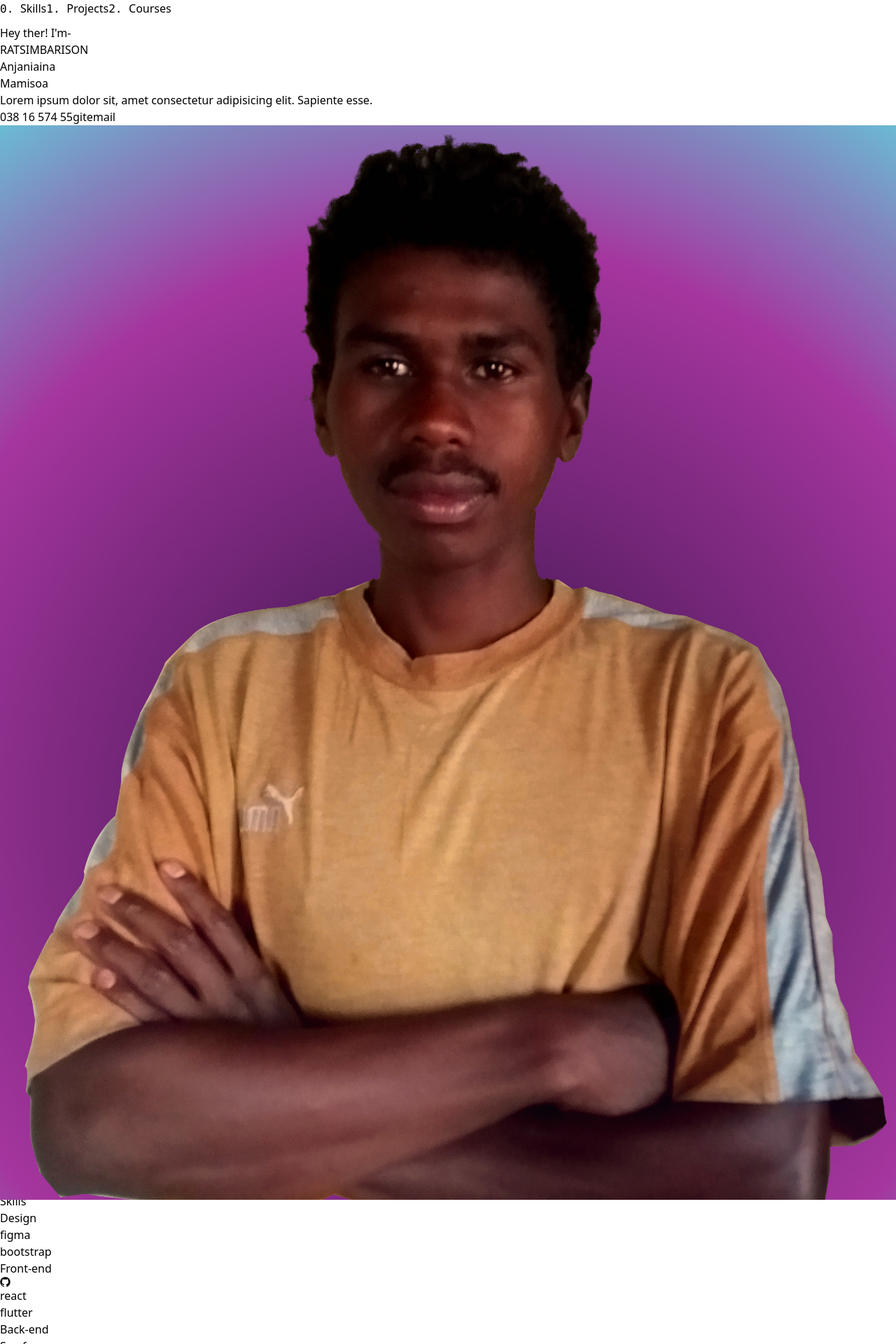
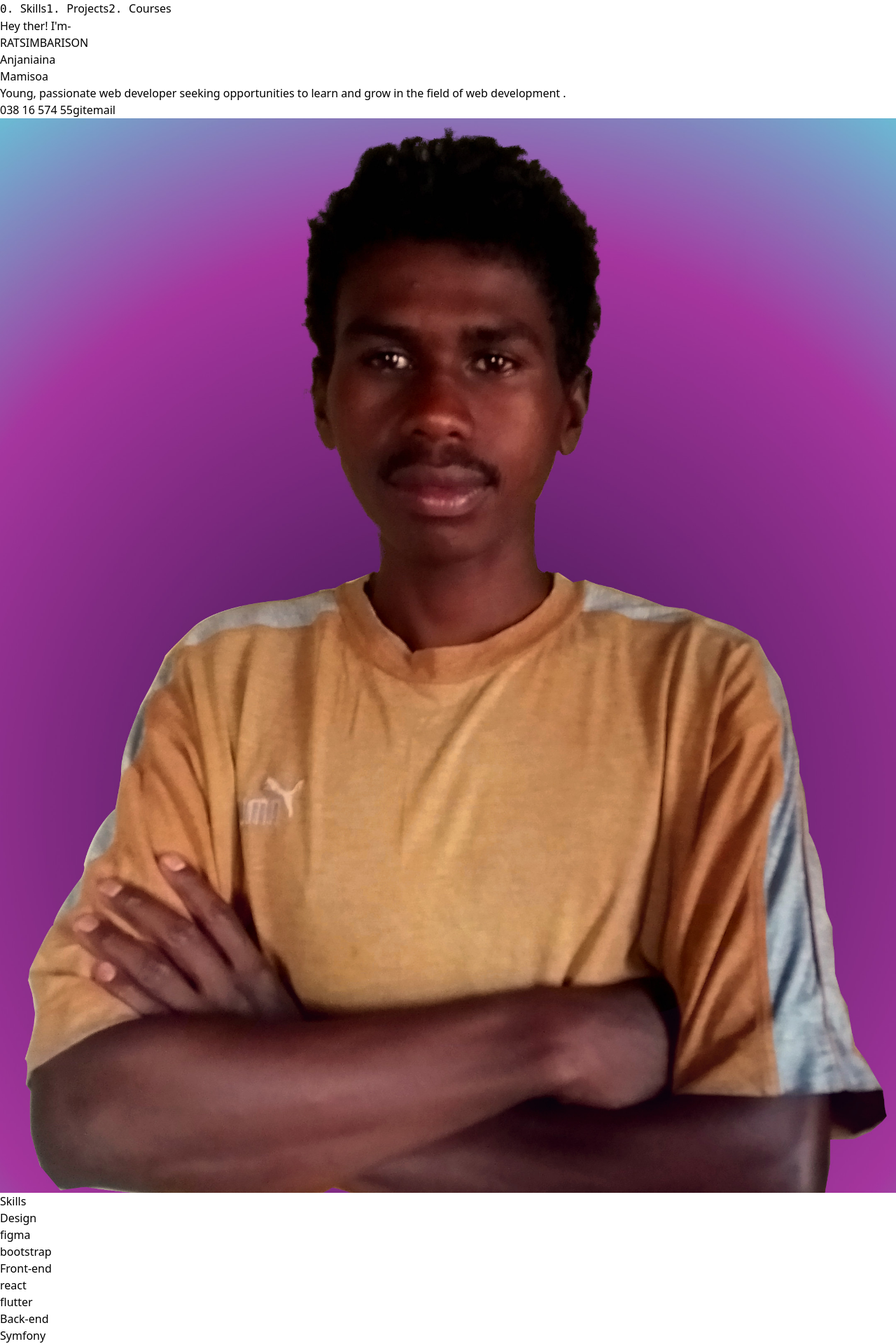
Before and after one commit to 97mams/portfolio, a React (Vite) app: page / in a window 1280 px wide. Shown: the top 1920 px of the page at 70% size. Built offline with nearby package versions, Linux system fonts and the light colour scheme.

Commit message:
fix style

```diff
--- a/package.json
+++ b/package.json
@@ -10,6 +10,7 @@
     "preview": "vite preview"
   },
   "dependencies": {
+    "@fortawesome/fontawesome-svg-core": "^6.5.2",
     "@radix-ui/react-icons": "^1.3.0",
     "axios": "^1.6.8",
     "framer-motion": "^11.0.24",
--- a/src/App.jsx
+++ b/src/App.jsx
@@ -4,6 +4,7 @@ import { Skills } from "./components/Skills.jsx";
 import { Projects } from "./components/Projects.jsx";
 import { Courses } from "./components/Courses.jsx";
 import { Footer } from "./components/Footer.jsx";
+import { Contact } from "./components/Contact.jsx"
 import axios, { Axios } from "axios";
 import { useEffect, useState } from "react";
 
@@ -23,10 +24,11 @@ export default function App() {
     {information.map(info => (
       <div>
         <Header></Header>
-        <About name={info.firstname} lastName={info.lastname} contact={info.contacts} ></About>
+        <About name={info.firstname} lastName={info.lastname} contact={info.contacts} descripiton={info.description} ></About>
         <Skills></Skills>
         <Projects projects={info.projects}></Projects>
         <Courses></Courses>
+        <Contact></Contact>
         <Footer></Footer>
       </div>
     ))}
--- a/src/components/About.jsx
+++ b/src/components/About.jsx
@@ -1,36 +1,24 @@
-import { motion, useAnimation } from "framer-motion";
-import { useInView } from "react-intersection-observer";
-import { useEffect } from "react";
+import { motion } from "framer-motion";
 
 const boxVariant = {
     visible: { opacity: 1, y: 10, transition: { duration: 0.7 } },
     hidden: { opacity: 0, y: 0 }
 };
-export function About({ name, lastName, contact }) {
+export function About({ name, lastName, contact, descripiton }) {
+
     const lastNameArray = lastName.split(" ")
-    console.log(contact);
 
-    const control = useAnimation();
-    const [ref, inView] = useInView();
-
-    useEffect(() => {
-        if (inView) {
-            control.start("visible");
-        } else {
-            control.start("hidden");
-        }
-    }, [control, inView]);
     return <motion.div
         className="flex min-h-screen items-center justify-around"
-        ref={ref}
-        variants={boxVariant}
         initial="hidden"
-        animate={control}
+        animate={boxVariant}
+        whileInView="visible"
     >
-        <div>
-            <p className="text-blue-500 mb-4">Hey ther! I'm- </p>
+        <div className="px-20  bg-[url('./assets/29726227_7601783.svg')] bg-contain">
+
+            <p className="text-blue-500 ">Hey ther! I'm- </p>
             <h1 className="text-blue-500 font-bold text-6xl mb-4">{name} <br /> {lastNameArray[0]} <br /> {lastNameArray[1]} </h1>
-            <p className="text-white"><span className="font-bold text-xl">Lorem ipsum dolor sit</span>, amet consectetur adipisicing elit. Sapiente esse.</p>
+            <p className="text-white text-xl">{descripiton}</p>
             <div className="py-3">
                 {contact.map(contact => (
                     <a
--- a/src/components/Contact.jsx
+++ b/src/components/Contact.jsx
@@ -1,6 +1,12 @@
+import { motion } from "framer-motion"
+
 export const Contact = function () {
     return <>
-        <div className="w-full borde mt-20 px-28 flex flex-col items-center">
+        <motion.div
+            className="w-full borde mt-20 px-28 flex flex-col items-center"
+            initial={{ opacity: 0 }}
+            whileInView={{ opacity: 1, transition: { duration: 1 } }}
+        >
             <h1 className="text-5xl text-white text-center font-bold my-10">Contact</h1>
             <div className="w-[500px]">
                 <form method="post">
@@ -31,6 +37,6 @@ export const Contact = function () {
                     <button type="submit" className="text-white mt-4 bg-blue-900 px-3 py-2 rounded-md">send</button>
                 </form>
             </div>
-        </div>
+        </motion.div>
     </>
 }
--- a/src/components/Courses.jsx
+++ b/src/components/Courses.jsx
@@ -2,7 +2,7 @@ import { HomeIcon } from "@radix-ui/react-icons"
 import { motion } from "framer-motion"
 
 export const Courses = () => {
-    return <div className="px-20" id="courses">
+    return <div className="w-full flex flex-col h-50 mt-20 items-center justify-center " id="courses">
         <motion.h1
             className="text-5xl text-white text-center font-bold my-10"
             initial={{ opacity: 0 }}
--- a/src/components/Projects.jsx
+++ b/src/components/Projects.jsx
@@ -27,18 +27,17 @@ export const Projects = (project) => {
     }, [control, inView]);
 
     return <div
-        className="px-20"
+        className="px-20 w-full mt-20 h-70 flex flex-col items-center justify-center"
         id="projects"
-
     >
         <motion.h1
-            className="text-5xl text-white text-center font-bold my-10"
+            className="text-5xl text-white text-center font-bold mb-10"
             ref={ref}
             variants={titleVariant}
             initial="hidden"
             animate={control}
         >Projects</motion.h1>
-        <div className="flex gap-10 justify-around pb-20 px-5">
+        <div className="flex gap-10 justify-around px-5">
             {project.projects.map((project) => (
                 <motion.a
                     target="_blank"
--- a/src/components/Skills.jsx
+++ b/src/components/Skills.jsx
@@ -1,18 +1,15 @@
-import { GitHubLogoIcon, FigmaLogoIcon } from '@radix-ui/react-icons'
-import { InView } from "react-intersection-observer"
-import { motion, useAnimation } from "framer-motion"
+import { motion } from "framer-motion"
 
 export const Skills = () => {
-    const control = useAnimation()
     return <>
-        <div className="w-full pb-20 border-gray-100" id="skills">
+        <div className="w-full h-50 mt-20 flex items-center justify-center flex-col border-gray-100" id="skills">
             <motion.h1
-                className="text-center text-white font-bold text-5xl my-5"
+                className="text-center text-white font-bold text-5xl my-10"
                 initial={{ opacity: 0 }}
                 whileInView={{ opacity: 1, transition: { duration: 0.5 } }}
             >Skills</motion.h1>
             <motion.div
-                className="flex justify-around px-5 mt-10"
+                className="w-full flex justify-around pb-5"
                 initial={{ y: 100, opacity: 0 }}
                 whileInView={{ y: 0, opacity: 1, transition: { duration: 0.5 } }}
             >
@@ -24,7 +21,6 @@ export const Skills = () => {
                 <div className="text-white">
                     <h2 className="text-3xl font-bold">Front-end</h2>
                     <div className="flex">
-                        <GitHubLogoIcon />
                         <p className="my-3 text-gray-200">react</p>
                     </div>
                     <p className="my-3 text-gray-200">flutter</p>
--- a/src/local-json/data.json
+++ b/src/local-json/data.json
@@ -2,6 +2,7 @@
     {
         "firstname": "RATSIMBARISON",
         "lastname": "Anjaniaina Mamisoa",
+        "description": "Young, passionate web developer seeking opportunities to learn and grow in the field of web development .",
         "adress": "lot Ano o6 Antsampandrano",
         "contacts": [
             {
```
Also changed, not shown: 2 other files (tests, documents, lock files or other folders).
